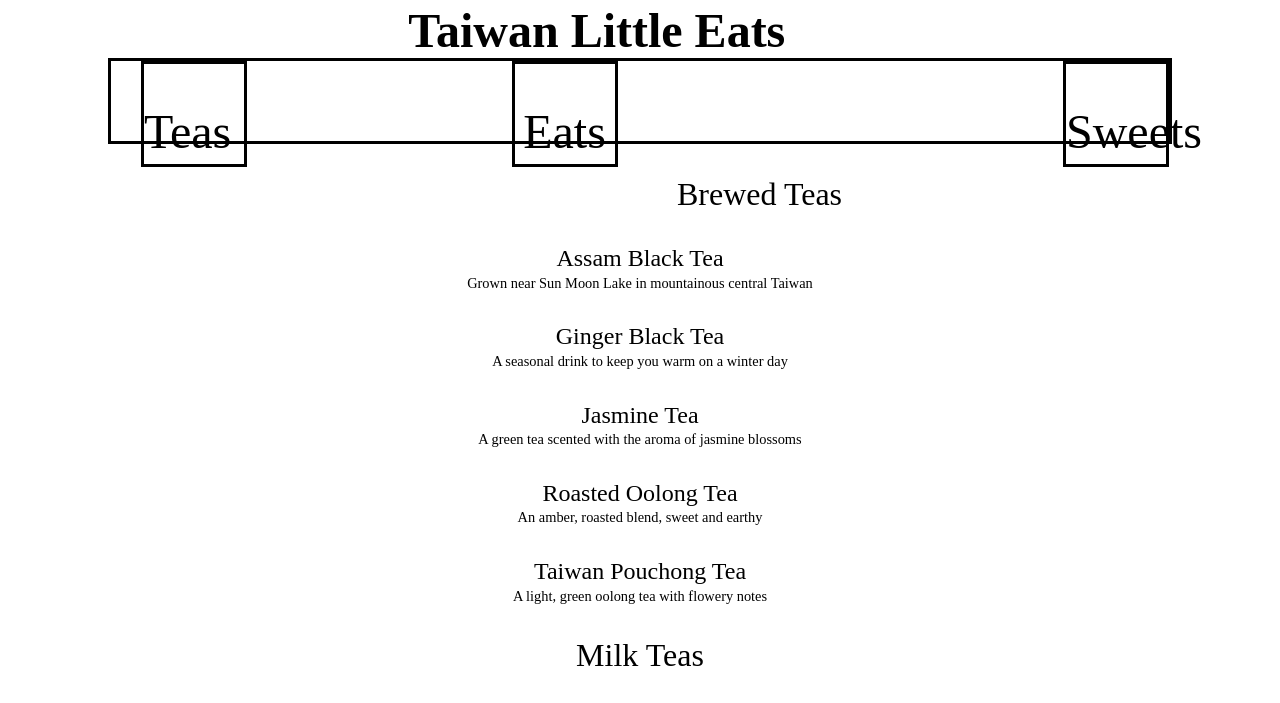
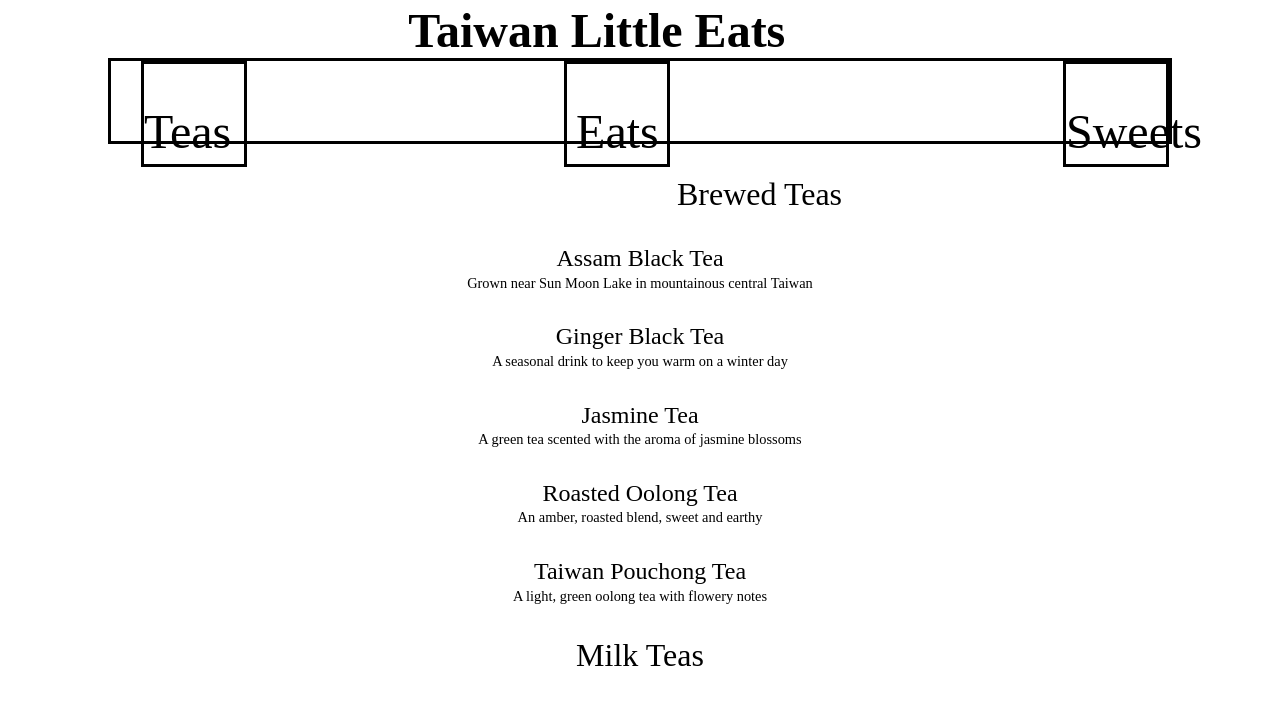
Before and after one commit to hello-jasmine/hello-jasmine.github.io, a plain HTML site: page menu.html in a window 1280 px wide. Shown: the part 97-800 px from the top of the page. Drawn offline with Linux system fonts and the light colour scheme; a web font is replaced by a local one.

Commit message:
Update menu.css

```diff
--- a/menu.css
+++ b/menu.css
@@ -118,8 +118,8 @@ color: black;
 
 #middle {
  text-align: center;
- margin-left: 25%;
- margin-right: 25%;
+ margin-left: 30%;
+ margin-right: 30%;
  float: left;
   width: 100px;
  height: 100px;
```
